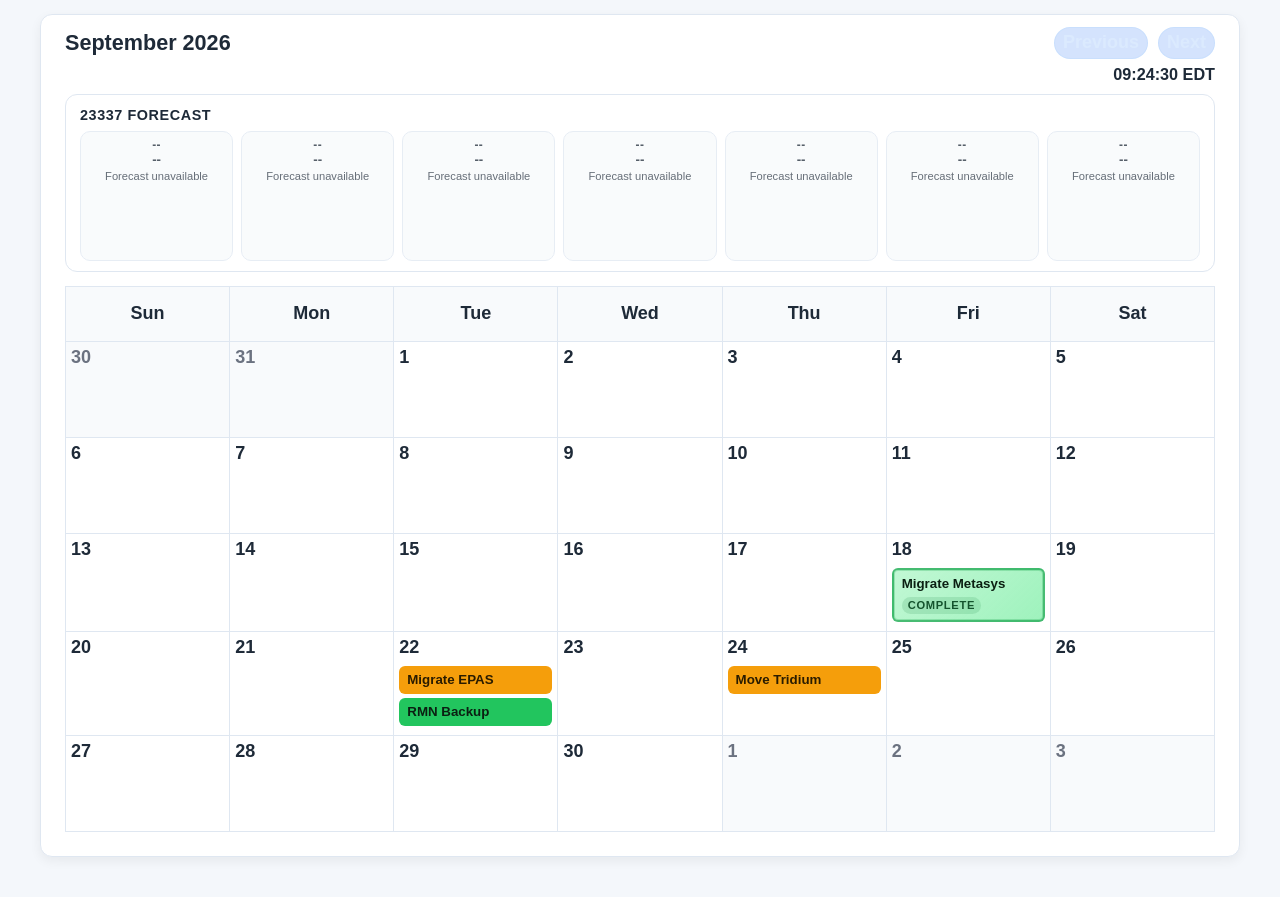
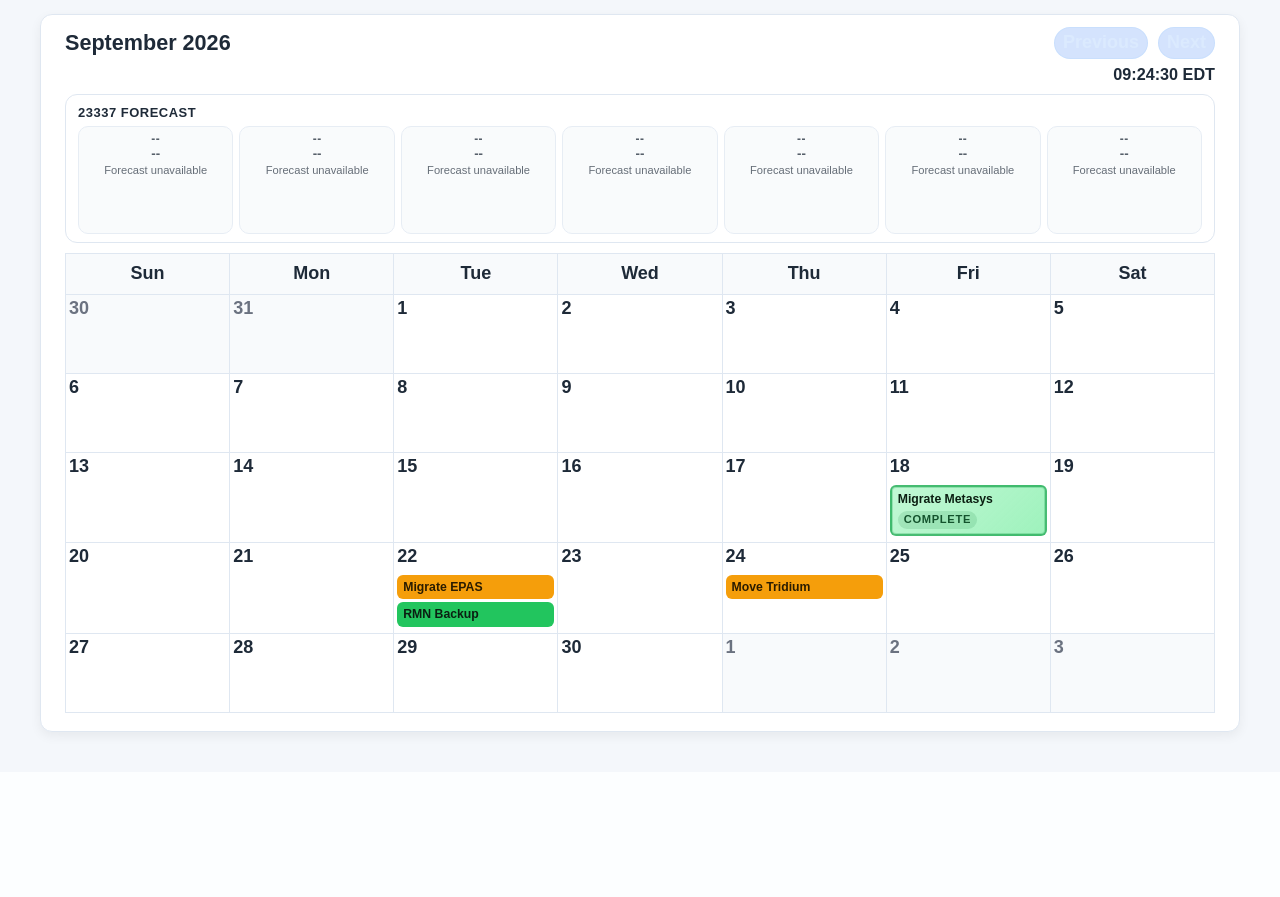
Before and after one commit to orbitshift/calendar-app, a Flask app: page /dashboard?month=2026-09 in a window 1280 px wide. Shown: the part 82-979 px from the top of the page. After the commit the page ends 821 px from the top, so only its background shows below. Run offline with Flask 3, Linux system fonts and the light colour scheme; a user stored in the database is signed in; data comes from the database, SQL or seed files in the repository; data that the repository does not hold is empty.

Commit message:
Tighten month density for full-week fit

```diff
--- a/templates/dashboard.html
+++ b/templates/dashboard.html
@@ -231,29 +231,29 @@
       background: var(--panel);
       border: 1px solid var(--panel-border);
       border-radius: 12px;
-      padding: 12px 14px 10px;
-      margin: 0 0 14px;
+      padding: 10px 12px 8px;
+      margin: 0 0 10px;
     }
     .weather-strip-header {
-      font-size: 0.8rem;
+      font-size: 0.72rem;
       font-weight: 700;
       color: var(--text);
-      margin-bottom: 8px;
+      margin-bottom: 6px;
       letter-spacing: 0.04em;
       text-transform: uppercase;
     }
     .weather-days {
       display: grid;
       grid-template-columns: repeat(7, minmax(0, 1fr));
-      gap: 8px;
+      gap: 6px;
     }
     .weather-day {
       background: var(--day-off);
       border: 1px solid var(--panel-border);
       border-radius: 10px;
-      padding: 6px 5px;
+      padding: 5px 4px;
       text-align: center;
-      min-height: 116px;
+      min-height: 96px;
       display: flex;
       flex-direction: column;
       justify-content: flex-start;
@@ -303,22 +303,23 @@
     .calendar-month-table {
       width: 100%;
       border-collapse: collapse;
-      margin-bottom: 12px;
+      margin-bottom: 6px;
       table-layout: fixed;
-      height: min(58vh, 680px);
+      height: min(48vh, 560px);
     }
     .calendar-month-table thead th {
-      height: 38px;
+      height: 24px;
       vertical-align: middle;
+      padding: 4px 6px;
     }
     .calendar-month-table tbody tr {
-      height: calc((min(58vh, 680px) - 38px) / 5);
+      height: calc((min(48vh, 560px) - 24px) / 5);
     }
     .calendar-task {
       border-radius: 6px;
-      padding: 6px 8px;
-      margin: 4px 0;
-      font-size: 0.74rem;
+      padding: 5px 6px;
+      margin: 3px 0;
+      font-size: 0.68rem;
       line-height: 1.2;
       word-break: break-word;
       overflow-wrap: anywhere;
@@ -350,9 +351,9 @@
       cursor: pointer;
       transition: background 0.2s ease, box-shadow 0.2s ease, transform 0.2s ease;
       position: relative;
-      height: calc((min(58vh, 680px) - 38px) / 5);
+      height: calc((min(48vh, 560px) - 24px) / 5);
       vertical-align: top;
-      padding: 5px;
+      padding: 3px;
       overflow: hidden;
     }
     .calendar-day-cell:hover {
```
